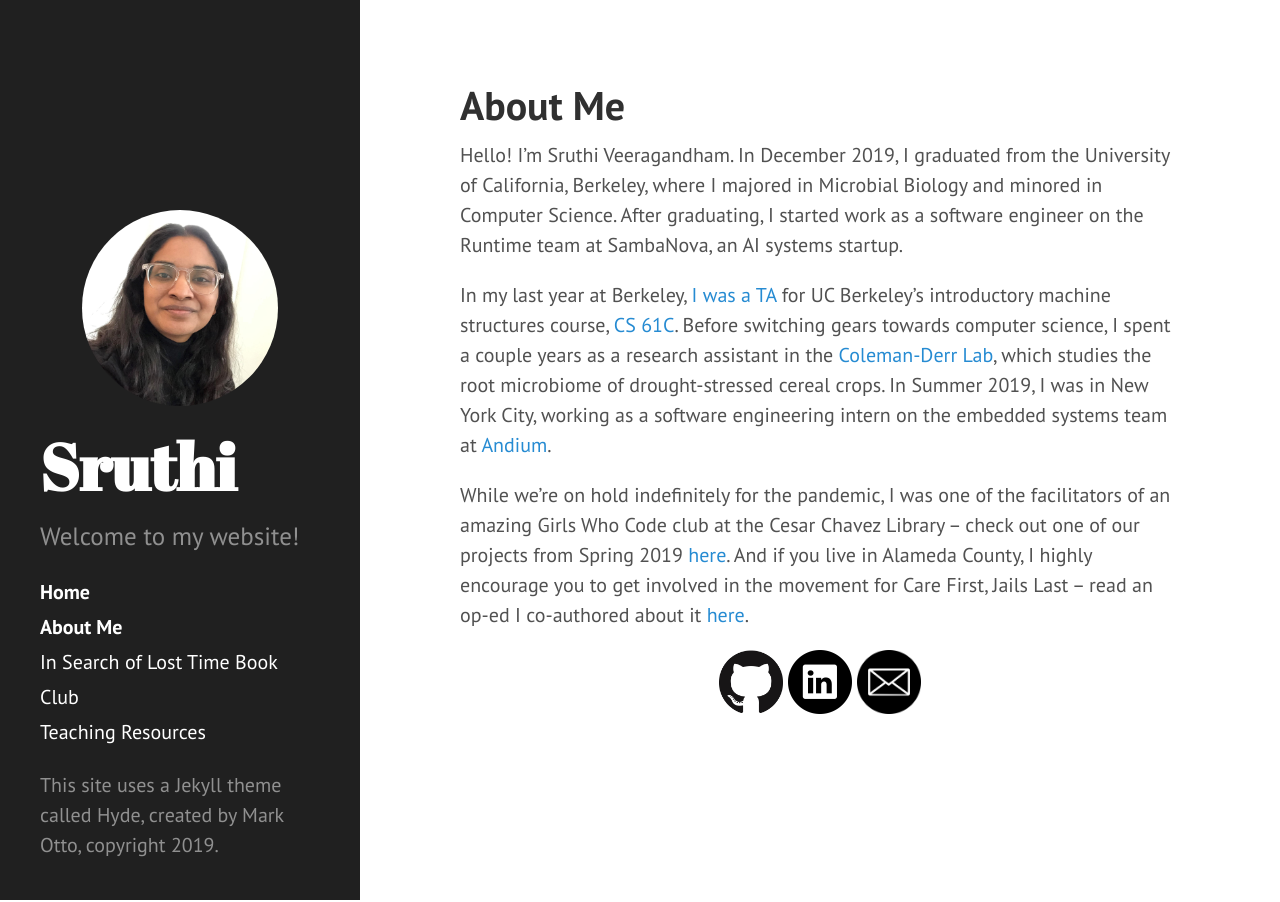
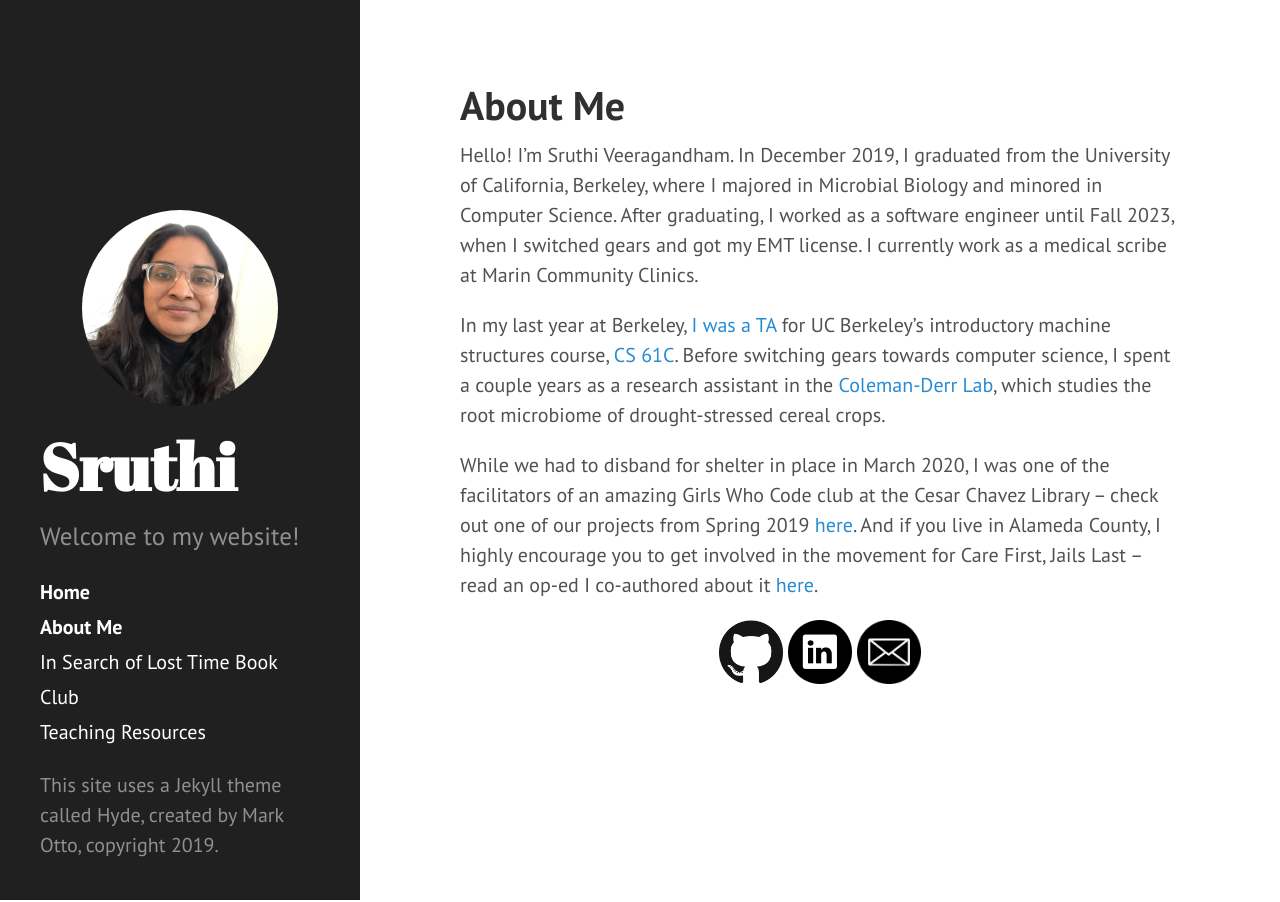
Before and after one commit to sruthiveeragandham/sruthiveeragandham.github.io, a Jekyll site: the page built from about.md, in a window 1280 px wide. Built offline with Jekyll 4.4.1, drawn with Linux system fonts in a browser that asks for light colours; Markdown is read by kramdown in place of the engine named in the settings.

Commit message:
Update about.md

```diff
--- a/about.md
+++ b/about.md
@@ -3,11 +3,11 @@
 title: About Me
 ---
 
-Hello! I'm Sruthi Veeragandham. In December 2019, I graduated from the University of California, Berkeley, where I majored in Microbial Biology and minored in Computer Science. After graduating, I started work as a software engineer on the Runtime team at SambaNova, an AI systems startup.
+Hello! I'm Sruthi Veeragandham. In December 2019, I graduated from the University of California, Berkeley, where I majored in Microbial Biology and minored in Computer Science. After graduating, I worked as a software engineer until Fall 2023, when I switched gears and got my EMT license. I currently work as a medical scribe at Marin Community Clinics.
 
-In my last year at Berkeley, [I was a TA](/teaching) for UC Berkeley's introductory machine structures course, [CS 61C](https://inst.eecs.berkeley.edu/~cs61c/fa19/). Before switching gears towards computer science, I spent a couple years as a research assistant in the [Coleman-Derr Lab](https://pgec.berkeley.edu/coleman-derr-lab-0), which studies the root microbiome of drought-stressed cereal crops. In Summer 2019, I was in New York City, working as a software engineering intern on the embedded systems team at [Andium](https://andium.com).
+In my last year at Berkeley, [I was a TA](/teaching) for UC Berkeley's introductory machine structures course, [CS 61C](https://inst.eecs.berkeley.edu/~cs61c/fa19/). Before switching gears towards computer science, I spent a couple years as a research assistant in the [Coleman-Derr Lab](https://pgec.berkeley.edu/coleman-derr-lab-0), which studies the root microbiome of drought-stressed cereal crops.
 
-While we're on hold indefinitely for the pandemic, I was one of the facilitators of an amazing Girls Who Code club at the Cesar Chavez Library -- check out one of our projects from Spring 2019 [here](https://gwc-ca9717.github.io). And if you live in Alameda County, I highly encourage you to get involved in the movement for Care First, Jails Last -- read an op-ed I co-authored about it [here](https://ellabakercenter.medium.com/during-mental-health-awareness-month-alameda-county-supervisors-have-an-opportunity-to-affirm-c0fe0b86377a).
+While we had to disband for shelter in place in March 2020, I was one of the facilitators of an amazing Girls Who Code club at the Cesar Chavez Library -- check out one of our projects from Spring 2019 [here](https://gwc-ca9717.github.io). And if you live in Alameda County, I highly encourage you to get involved in the movement for Care First, Jails Last -- read an op-ed I co-authored about it [here](https://ellabakercenter.medium.com/during-mental-health-awareness-month-alameda-county-supervisors-have-an-opportunity-to-affirm-c0fe0b86377a).
 
 <div align="center">
   <a href="https://github.com/sruthiveeragandham"><img src="github.png" width="64" style="display: inline-block"></a>
```
